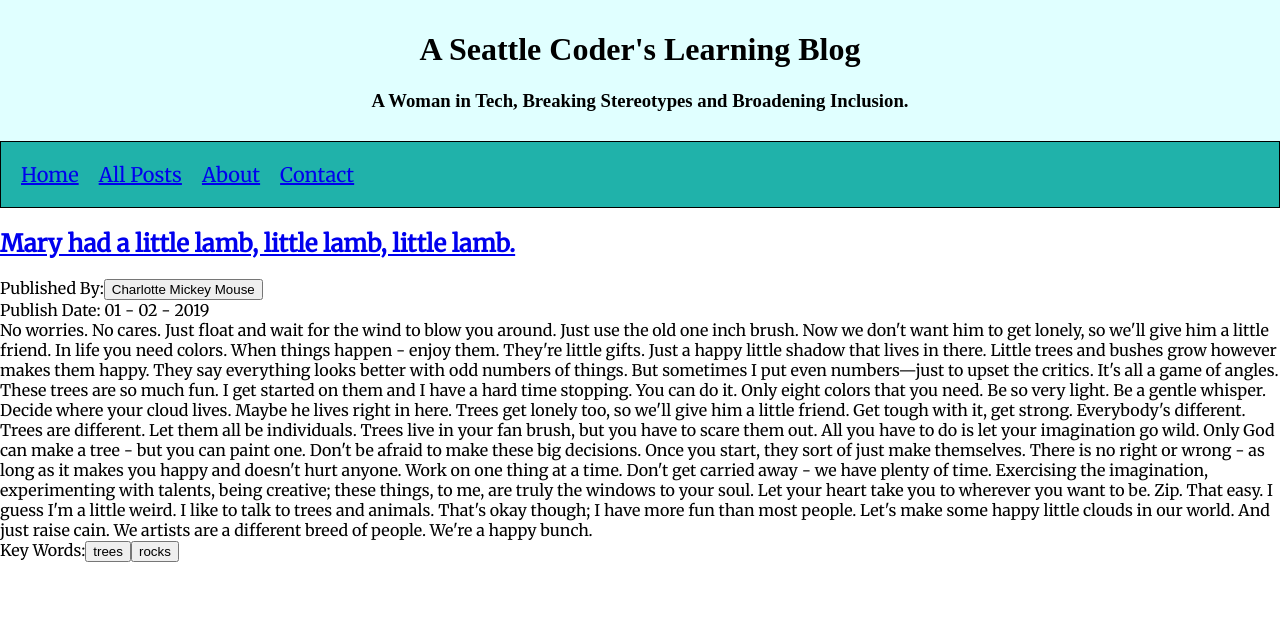
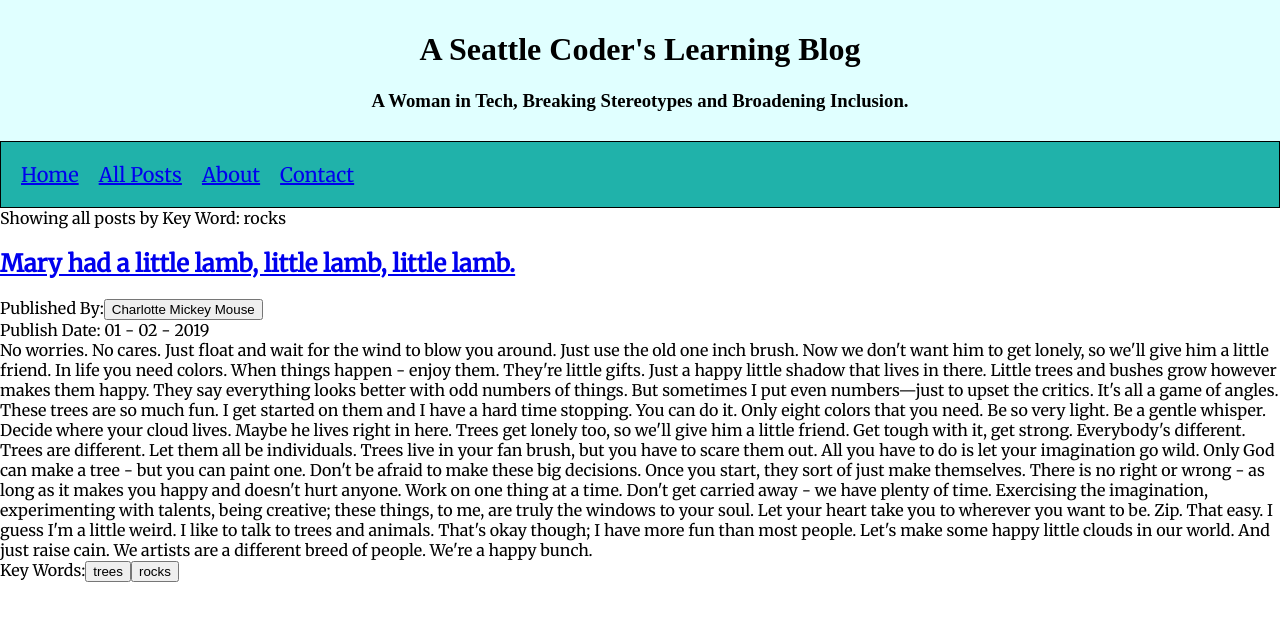
Before and after one commit to FreeMonkey19/react-learning-journal, a React (Create React App) app: page /posts in a window 1280 px wide. Both pictures are taken after a click on the button "rocks". Shown: the top 620 px of the page. Built offline with nearby package versions, Linux system fonts and the light colour scheme.

Commit message:
render filtered tag div and hide auth/tag filter as approprite in state

```diff
--- a/src/AllPosts.js
+++ b/src/AllPosts.js
@@ -9,6 +9,7 @@ export class AllPosts extends Component {
     filteredAuthorName: null,
     filteredTagName: null
   };
+
   componentDidMount() {
     this.setState({ posts: data, postsToBeRendered: data });
   }
@@ -19,7 +20,8 @@ export class AllPosts extends Component {
     });
     this.setState({
       postsToBeRendered: filteredPosts,
-      filteredAuthorName: authName
+      filteredAuthorName: authName,
+      filteredTagName: null
     });
   };
 
@@ -29,7 +31,9 @@ export class AllPosts extends Component {
     });
 
     this.setState({
-      postsToBeRendered: filteredPosts
+      postsToBeRendered: filteredPosts,
+      filteredTagName: tagName,
+      filteredAuthorName: null
     });
   };
 
@@ -39,6 +43,11 @@ export class AllPosts extends Component {
         {this.state.filteredAuthorName != null && (
           <div className="authAndTagDiv">
             {`Showing all posts by: ${this.state.filteredAuthorName}`}
+          </div>
+        )}
+        {this.state.filteredTagName != null && (
+          <div className="authAndTagDiv">
+            {`Showing all posts by Key Word: ${this.state.filteredTagName}`}
           </div>
         )}
 
```
